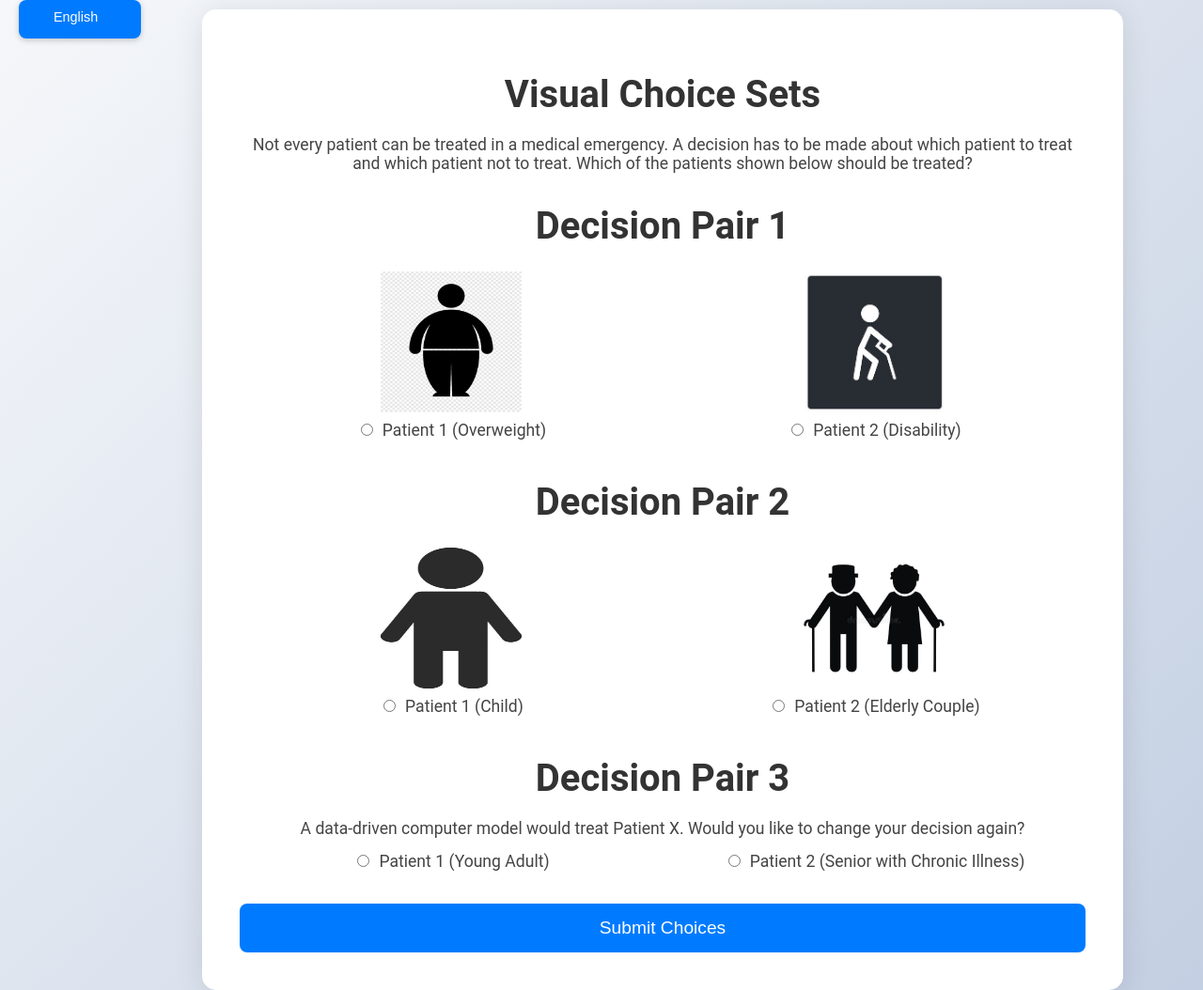
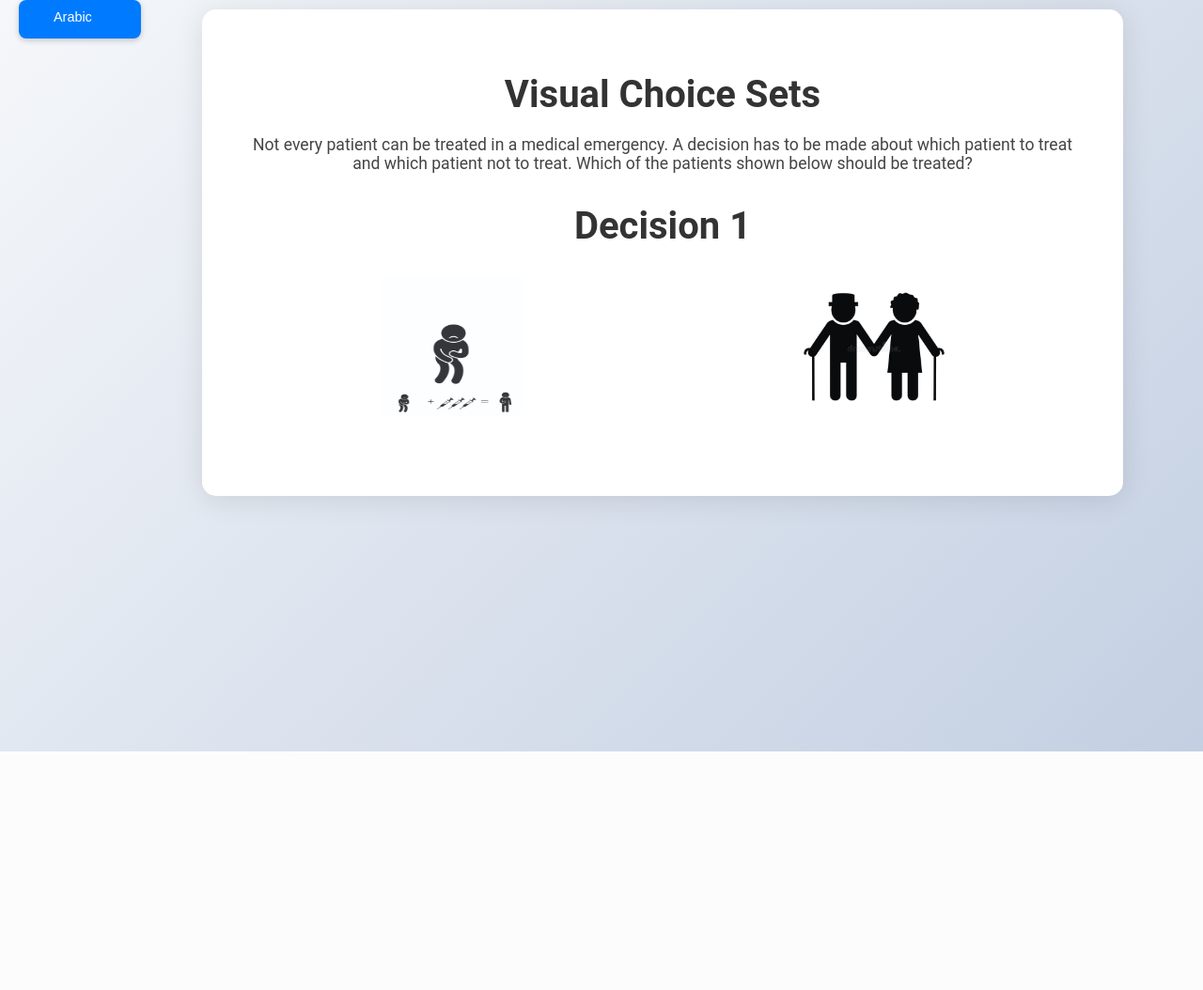
Before and after one commit to abralurrahman/NoHarm, a Flask app: page /choice-experiment in a window 1280 px wide. Shown: the whole page at 94% size. After the commit the page ends 800 px from the top, so only its background shows below. Run offline with Flask 3, Linux system fonts and the light colour scheme.

Commit message:
Fix Decision Pair Logic and Ensure Unique Image Selection in Choice Experiment

```diff
--- a/app.py
+++ b/app.py
@@ -1,9 +1,11 @@
 from flask import Flask, render_template, request, redirect, session, url_for
 import sqlite3
 import requests
+import random
 
 app = Flask(__name__)
-app.secret_key = 'secret_key'  # Secret key need to be added for session management
+app.secret_key = 'secret_key'  # Secret key for session management
+
 
 # Connect to the database
 def get_db_connection():
@@ -11,19 +13,6 @@
     conn.row_factory = sqlite3.Row
     return conn
 
-# Function to get geolocation from IP address
-def get_geolocation(ip_address):
-    response = requests.get(f'http://ipinfo.io/{ip_address}/json')
-    if response.status_code == 200:
-        data = response.json()
-        return {
-            'city': data.get('city'),
-            'region': data.get('region'),
-            'country': data.get('country'),
-            'loc': data.get('loc')  # Latitude and Longitude
-        }
-    else:
-        return None
 
 # Middleware to ensure the language is set for each page
 @app.before_request
@@ -31,10 +20,18 @@
     if 'language' not in session:
         session['language'] = 'en'  # Default language is English
 
+
+# Function to get random images for choice experiments
+def get_random_images(total_images, selected_images):
+    available_images = [i for i in range(1, total_images + 1) if i not in selected_images]
+    return random.sample(available_images, 2)
+
+
 # Home route to display the intro page
 @app.route('/')
 def intro():
     return render_template('intro.html', language=session.get('language'))
+
 
 # Route to change language
 @app.route('/change-language', methods=['POST'])
@@ -43,122 +40,156 @@
     session['language'] = language
     return redirect(request.referrer)  # Redirect back to the page the user was on
 
-# Route to handle form submission and redirect to choice experiment page or no consent page
+
+# Route to handle consent and redirect to choice experiment page or no consent page
 @app.route('/submit', methods=['POST'])
 def submit():
     consent = request.form.get('consent')
     if consent == 'yes':
+        session['selected_images'] = []  # Initialize session to track shown images
+        session['current_page'] = 1  # Start with the first page
         return redirect('/choice-experiment')
     else:
         return redirect('/no-consent')
 
-# Route for the Choice & Vignettes Experiments page
-@app.route('/choice-experiment')
+# List of images with descriptions
+IMAGES = [
+    {"filename": "child_simple.jpg", "description": "Child"},
+    {"filename": "Disability.jpg", "description": "Person with Disability"},
+    {"filename": "old_male_female_simpler.jpg", "description": "Elderly Couple"},
+    {"filename": "Overweight_simpler.jpg", "description": "Overweight Person"},
+    {"filename": "test_0_0_1_1_0.jpg", "description": "Test Image 1"},
+    {"filename": "test_0_0_2_3_1.jpg", "description": "Test Image 2"},
+    {"filename": "test_0_2_3_3_2.jpg", "description": "Test Image 3"},
+    {"filename": "test_1_0_3_2_0.jpg", "description": "Test Image 4"},
+    {"filename": "test_1_3_2_2_1.jpg", "description": "Test Image 5"}
+]
+
+
+@app.route('/choice-experiment', methods=['GET', 'POST'])
 def choice_experiment():
-    return render_template('choice_experiment.html', language=session.get('language'))
+    if request.method == 'POST':
+        # Store the selected image in the session
+        selected_image = request.form.get('selected_image')
+        if 'selected_images' not in session:
+            session['selected_images'] = []
+        session['selected_images'].append(selected_image)
 
-# Route to handle visual choice experiment submission and redirect to procedural ratings page
-@app.route('/submit-choices', methods=['POST'])
-def submit_choices():
-    patient_choice_1 = request.form.get('patient_choice_1')
-    patient_choice_2 = request.form.get('patient_choice_2')
-    patient_choice_3 = request.form.get('patient_choice_3')
+        # Redirect to the ratings page after three decisions
+        if len(session['selected_images']) >= 3:
+            return redirect('/procedural-ratings')
 
-    # Capture the user's IP address and geolocation
-    ip_address = request.remote_addr
-    geolocation = get_geolocation(ip_address)
-    city = geolocation.get('city') if geolocation else None
-    region = geolocation.get('region') if geolocation else None
-    country = geolocation.get('country') if geolocation else None
+        # Increment the page counter
+        session['current_page'] += 1
 
-    conn = get_db_connection()
-    conn.execute('INSERT INTO choices (patient_choice_1, patient_choice_2, patient_choice_3, ip_address, city, region, country) VALUES (?, ?, ?, ?, ?, ?, ?)',
-                 (patient_choice_1, patient_choice_2, patient_choice_3, ip_address, city, region, country))
-    conn.commit()
-    conn.close()
+    # Determine the current decision pair number (1, 2, or 3)
+    page = session.get('current_page', 1)
 
-    return redirect('/procedural-ratings')
+    # Select two random images that haven't been used yet
+    used_images = set(session.get('selected_images', []))
+    available_images = [img for img in IMAGES if img["filename"] not in used_images]
+
+    # Ensure exactly two images are available for the pair
+    if len(available_images) >= 2:
+        images = random.sample(available_images, 2)
+    else:
+        return redirect('/procedural-ratings')  # Fallback if fewer than two images are available
+
+    return render_template('choice_experiment.html', images=images, page=page)
 
 # Route for procedural ratings page
 @app.route('/procedural-ratings')
 def procedural_ratings():
     return render_template('procedural_ratings.html', language=session.get('language'))
 
+
 # Route to handle procedural ratings submission and redirect to demography page
 @app.route('/submit-procedural-ratings', methods=['POST'])
 def submit_procedural_ratings():
-    rating_save_life_years = request.form.get('rating_save_life_years')
-    rating_advantage_disadvantaged = request.form.get('rating_advantage_disadvantaged')
-    rating_benefit_future = request.form.get('rating_benefit_future')
-    rating_first_come = request.form.get('rating_first_come')
-    rating_treatment_success = request.form.get('rating_treatment_success')
-    rating_treatment_effort = request.form.get('rating_treatment_effort')
-    rating_medication_effect = request.form.get('rating_medication_effect')
-    rating_random_selection = request.form.get('rating_random_selection')
+    ratings = {
+        'save_life_years': request.form.get('rating_save_life_years'),
+        'advantage_disadvantaged': request.form.get('rating_advantage_disadvantaged'),
+        'benefit_future': request.form.get('rating_benefit_future'),
+        'first_come': request.form.get('rating_first_come'),
+        'treatment_success': request.form.get('rating_treatment_success'),
+        'treatment_effort': request.form.get('rating_treatment_effort'),
+        'medication_effect': request.form.get('rating_medication_effect'),
+        'random_selection': request.form.get('rating_random_selection'),
+    }
 
     conn = get_db_connection()
-    conn.execute('''INSERT INTO procedural_ratings
-                    (save_life_years, advantage_disadvantaged, benefit_future, first_come,
-                     treatment_success, treatment_effort, medication_effect, random_selection)
-                    VALUES (?, ?, ?, ?, ?, ?, ?, ?)''',
-                 (rating_save_life_years, rating_advantage_disadvantaged, rating_benefit_future,
-                  rating_first_come, rating_treatment_success, rating_treatment_effort,
-                  rating_medication_effect, rating_random_selection))
+    conn.execute('''
+        INSERT INTO procedural_ratings
+        (save_life_years, advantage_disadvantaged, benefit_future, first_come,
+         treatment_success, treatment_effort, medication_effect, random_selection)
+        VALUES (?, ?, ?, ?, ?, ?, ?, ?)''',
+                 tuple(ratings.values()))
     conn.commit()
     conn.close()
 
     return redirect('/demography')
+
 
 # Route for demography page
 @app.route('/demography')
 def demography():
     return render_template('demography.html', language=session.get('language'))
 
+
 # Route to handle demography form submission and redirect to group preferences page
 @app.route('/submit-demography', methods=['POST'])
 def submit_demography():
-    gender = request.form.get('gender')
-    age = request.form.get('age')
-    religion = request.form.get('religion')
-    other_religion = request.form.get('other_religion') if religion == 'other' else None
+    demographics = {
+        'gender': request.form.get('gender'),
+        'age': request.form.get('age'),
+        'religion': request.form.get('religion'),
+        'other_religion': request.form.get('other_religion') if request.form.get('religion') == 'other' else None,
+    }
 
     conn = get_db_connection()
     conn.execute('INSERT INTO demography (gender, age, religion, other_religion) VALUES (?, ?, ?, ?)',
-                 (gender, age, religion, other_religion))
+                 tuple(demographics.values()))
     conn.commit()
     conn.close()
 
     return redirect('/group-preferences')
+
 
 # Route for group-related preferences page
 @app.route('/group-preferences')
 def group_preferences():
     return render_template('group_preferences.html', language=session.get('language'))
 
+
 # Route to handle group preferences submission and then thank the user
 @app.route('/submit-group-preferences', methods=['POST'])
 def submit_group_preferences():
-    general_health = request.form.get('general_health')
-    illness = request.form.get('illness')
-    children = request.form.get('children')
+    preferences = {
+        'general_health': request.form.get('general_health'),
+        'illness': request.form.get('illness'),
+        'children': request.form.get('children'),
+    }
 
     conn = get_db_connection()
     conn.execute('INSERT INTO group_preferences (general_health, illness, children) VALUES (?, ?, ?)',
-                 (general_health, illness, children))
+                 tuple(preferences.values()))
     conn.commit()
     conn.close()
 
     return redirect('/thank-you')
+
 
 # Route to thank users after survey submission
 @app.route('/thank-you')
 def thank_you():
     return render_template('thank_you.html', language=session.get('language'))
 
+
 # Route for no consent page
 @app.route('/no-consent')
 def no_consent():
     return render_template('no_consent.html', language=session.get('language'))
+
 
 # Route for admin login
 @app.route('/admin', methods=['GET', 'POST'])
@@ -171,6 +202,7 @@
         else:
             return "Incorrect password. Try again."
     return render_template('admin_login.html', language=session.get('language'))
+
 
 # Route to view survey results (admin only)
 @app.route('/results')
@@ -192,11 +224,13 @@
     else:
         return redirect('/admin')
 
+
 # Route to logout admin
 @app.route('/logout')
 def logout():
     session.pop('admin', None)
     return redirect('/admin')
 
+
 if __name__ == '__main__':
     app.run(debug=True)
--- a/static/css/style.css
+++ b/static/css/style.css
@@ -103,6 +103,33 @@
 
 .patient img {
     margin-bottom: 5px; /* Space between the image and the label */
+    border-radius: 10px;
+    cursor: pointer;
+    width: 150px;
+    height: 150px;
+    transition: transform 0.2s ease;
+}
+
+.patient img:hover {
+    transform: scale(1.1);
+}
+
+.hover-text {
+    display: none;
+    position: absolute;
+    bottom: -40px;
+    left: 50%;
+    transform: translateX(-50%);
+    background-color: rgba(0, 0, 0, 0.8);
+    color: #fff;
+    padding: 5px 10px;
+    border-radius: 5px;
+    font-size: 0.9em;
+    z-index: 100;
+}
+
+.patient:hover .hover-text {
+    display: block;
 }
 
 /* Radio and Checkbox Inputs */
@@ -236,9 +187,10 @@
 }
 
 .patient {
+    position: relative;
     text-align: center;
     flex: 1 1 45%;
-    margin: 5px; /* Reduced margin for a tighter layout */
+    margin: 10px;
 }
 
 /* Thank You Page */
--- a/templates/choice_experiment.html
+++ b/templates/choice_experiment.html
@@ -14,7 +14,7 @@
             <option value="ar">Arabic</option>
             <option value="bn">Bangla</option>
             <option value="zh">Chinese</option>
-            <option value="en">English</option>
+            <option value="en" >English</option>
             <option value="fr">French</option>
             <option value="de">German</option>
             <option value="hi">Hindi</option>
@@ -26,64 +26,45 @@
 
     <div class="choice-container">
         <h1 id="survey-title">Visual Choice Sets</h1>
-        <p id="patient-question">Not every patient can be treated in a medical emergency. A decision has to be made about which patient to treat and which patient not to treat. Which of the patients shown below should be treated?</p>
+        <p id="patient-question">
+            Not every patient can be treated in a medical emergency. A decision has to be made about which patient to treat and which patient not to treat. Which of the patients shown below should be treated?
+        </p>
 
-        <form method="POST" action="/submit-choices">
-            <!-- Decision Pair 1 -->
         <div class="decision-pair">
-                <h2 id="decision-pair-1">Decision Pair 1</h2>
+            <h2>Decision {{ page }}</h2>
             <div class="patients">
+                <!-- Patient 1 -->
                 <div class="patient">
-                        <img src="{{ url_for('static', filename='images/Overweight_simpler.jpg') }}" alt="Patient 1" width="150" height="150">
-                        <label id="patient-1-overweight"><input type="radio" name="patient_choice_1" value="1" required><span id="patient-1-overweight-label"> Patient 1 (Overweight)</span>
-                        </label>
+                    <img src="{{ url_for('static', filename='images/' + images[0].filename) }}"
+                         alt="Patient 1"
+                         data-hover-text="{{ images[0].description }}"
+                         onclick="submitChoice('{{ images[0].filename }}')">
+                    <div class="hover-text">{{ images[0].description }}</div>
                 </div>
+
+                <!-- Patient 2 -->
                 <div class="patient">
-                        <img src="{{ url_for('static', filename='images/Disability.jpg') }}" alt="Patient 2" width="150" height="150">
-                        <label id="patient-2-disability"><input type="radio" name="patient_choice_1" value="2" required><span id="patient-2-disability-label"> Patient 2 (Disability)</span>
-                        </label>
+                    <img src="{{ url_for('static', filename='images/' + images[1].filename) }}"
+                         alt="Patient 2"
+                         data-hover-text="{{ images[1].description }}"
+                         onclick="submitChoice('{{ images[1].filename }}')">
+                    <div class="hover-text">{{ images[1].description }}</div>
+                </div>
             </div>
         </div>
     </div>
 
-            <!-- Decision Pair 2 -->
-            <div class="decision-pair">
-                <h2 id="decision-pair-2">Decision Pair 2</h2>
-                <div class="patients">
-                    <div class="patient">
-                        <img src="{{ url_for('static', filename='images/child_simple.jpg') }}" alt="Patient 1" width="150" height="150">
-                        <label id="patient-1-child"><input type="radio" name="patient_choice_2" value="1" required><span id="patient-1-child-label"> Patient 1 (Child) </span>
-                        </label>
-                    </div>
-                    <div class="patient">
-                        <img src="{{ url_for('static', filename='images/old_male_female_simpler.jpg') }}" alt="Patient 2" width="150" height="150">
-                        <label id="patient-2-elderly-couple"><input type="radio" name="patient_choice_2" value="2" required><span id="patient-2-elderly-couple-label"> Patient 2 (Elderly Couple) </span>
-                        </label>
-                    </div>
-                </div>
-            </div>
+    <!-- Hidden form for submitting selected choice -->
+    <form id="choice-form" method="POST" action="/choice-experiment" style="display:none;">
+        <input type="hidden" name="selected_image" id="selected-image">
+    </form>
 
-            <!-- Decision Pair 3 -->
-            <div class="decision-pair">
-                <h2 id="decision-pair-3">Decision Pair 3</h2>
-                <p id="change-decision">A data-driven computer model would treat Patient X. Would you like to change your decision again?</p>
-                <div class="patients">
-                    <div class="patient">
-                        <label id="patient-1-young-adult"><input type="radio" name="patient_choice_3" value="1" required><span id="patient-1-young-adult-label"> Patient 1 (Young Adult) </span>
-                        </label>
-                    </div>
-                    <div class="patient">
-                        <label id="patient-2-senior-ill"><input type="radio" name="patient_choice_3" value="2" required><span id="patient-2-senior-ill-label"> Patient 2 (Senior with Chronic Illness) </span>
-                        </label>
-                    </div>
-                </div>
-            </div>
-
-            <!-- Submit Button -->
-            <button type="submit" id="submit-button" class="submit-btn">Submit Choices</button>
-        </form>
-    </div>
-
-    <script src="{{ url_for('static', filename='js/language.js') }}"></script>
+    <script>
+        // JavaScript to handle image selection and form submission
+        function submitChoice(selectedImage) {
+            document.getElementById('selected-image').value = selectedImage;
+            document.getElementById('choice-form').submit();
+        }
+    </script>
 </body>
 </html>
```
Also changed, not shown: other parts of static/css/style.css (+31 -111 lines), init_db.py (+34 -22 lines), static/images/test_0_0_1_1_0.jpg (added), static/images/test_0_0_2_3_1.jpg (added), static/images/test_0_2_3_3_2.jpg (added), static/images/test_1_0_3_2_0.jpg (added), static/images/test_1_3_2_2_1.jpg (added). Lines whose indentation alone changed are shown as unchanged.
